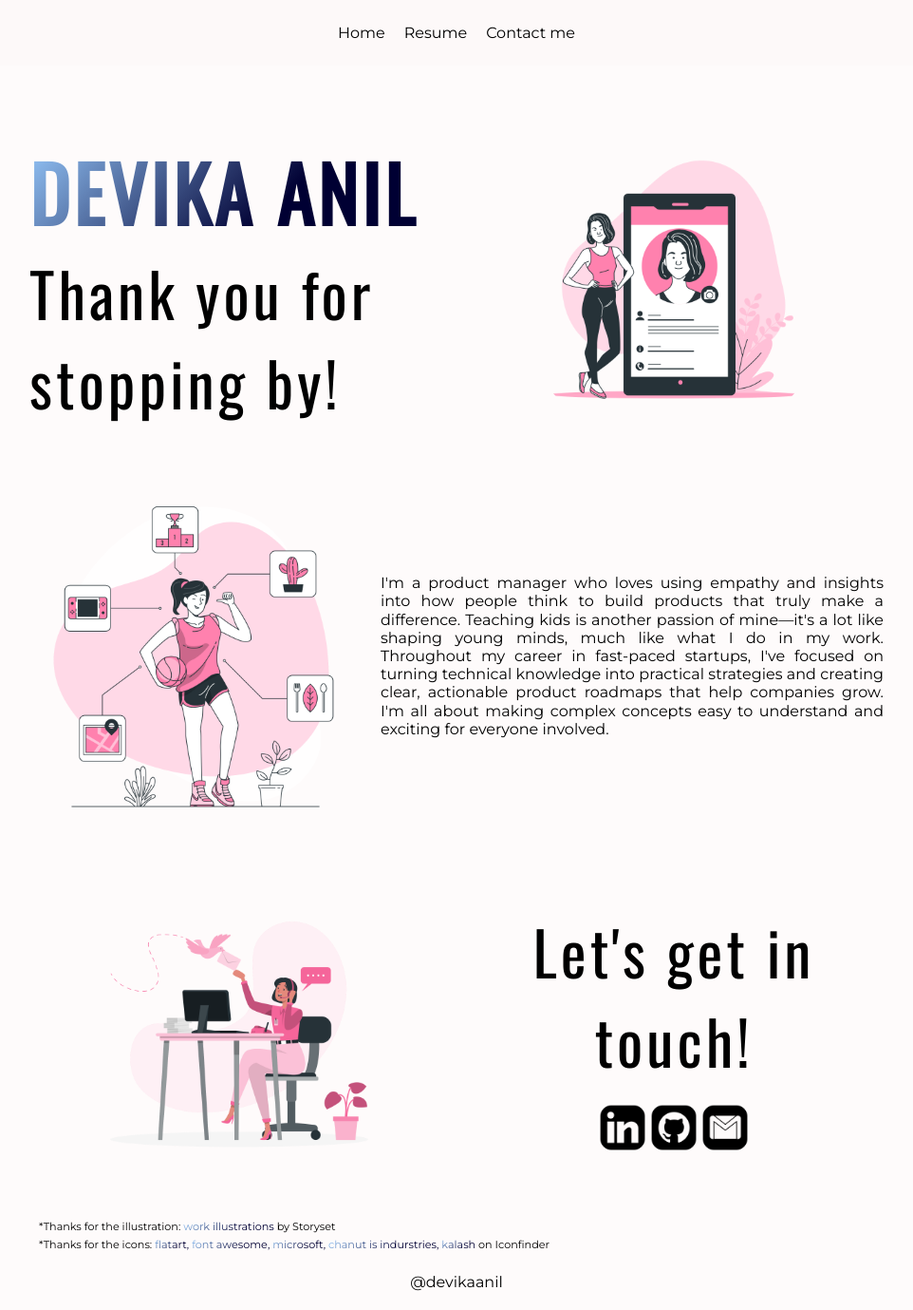
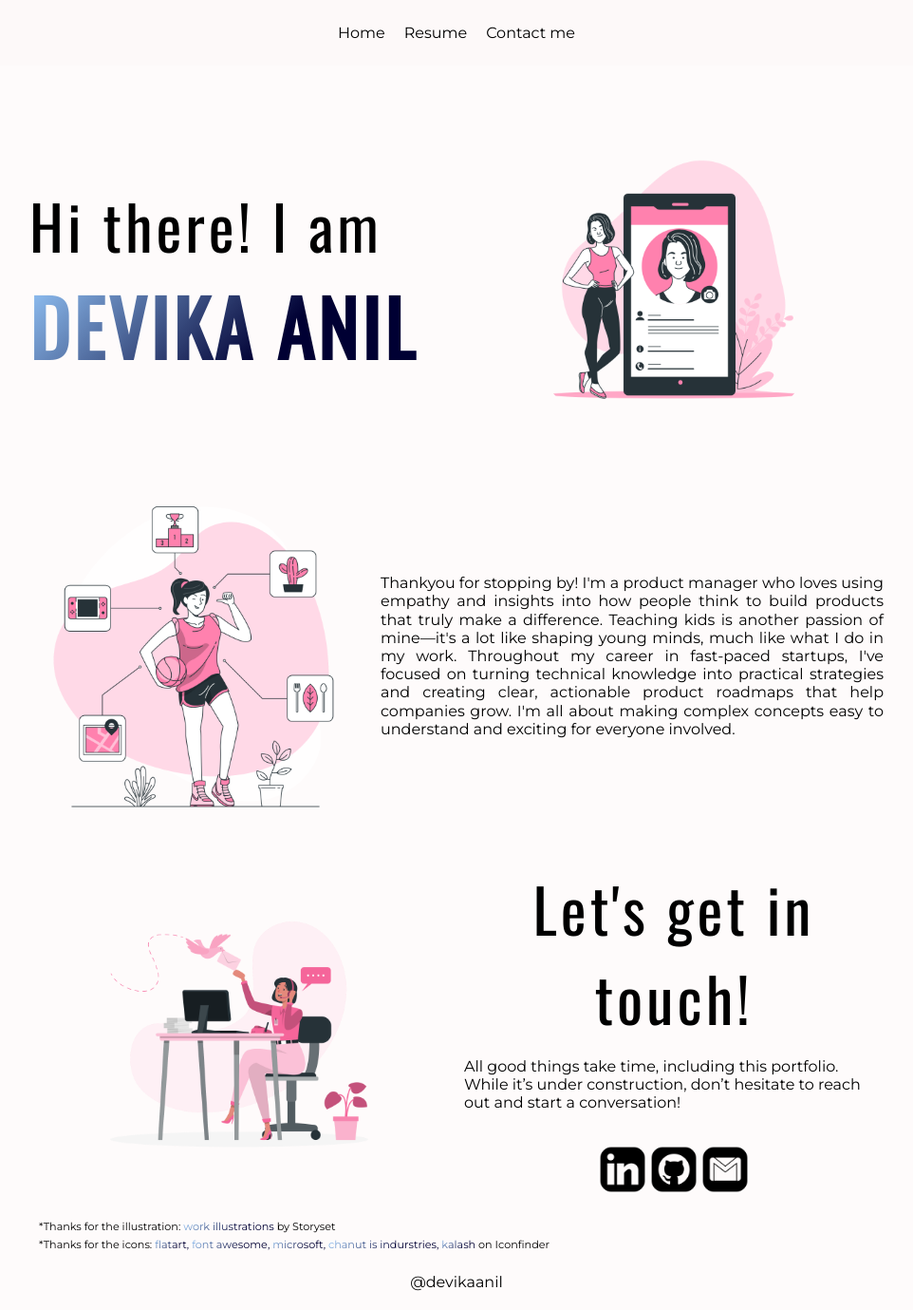
Before and after one commit to iluskaland/portfolio-template, a plain HTML site: page index.html in a window 1280 px wide. Shown: the whole page at 95% size, without its empty margins (159-1121 px from the left). Drawn offline with nearby package versions, Linux system fonts and the light colour scheme.

Commit message:
Update index.html

```diff
--- a/index.html
+++ b/index.html
@@ -47,8 +47,8 @@
     <!-- introduction -->
     <header class="grid-system-2 w-900 padding">
         <section class="align-center">
+            <h1 class="medium-spacing"> Hi there! I am </h1>
             <h1 class="large">Devika Anil</h1>
-            <h1 class="medium-spacing"> Thank you for stopping by! </h1>
             <!--<p class="justify">That large class above is only suitable for short names/nicknames. If you want to display
                 your full name there, consider using the "medium-spacing" and "colorful-letter" classes instead, to
                 maintain responsiveness.</p>-->
@@ -72,7 +72,7 @@
             <img class="max-width max-height" src="assets/about-me.png" alt="about-me-logo">
         </section>
         <section class="justify align-center">
-            <p>I'm a product manager who loves using empathy and insights into how people think to build products that truly make a difference. Teaching kids is another passion of mine—it's a lot like shaping young minds, much like what I do in my work. Throughout my career in fast-paced startups, I've focused on turning technical knowledge into practical strategies and creating clear, actionable product roadmaps that help companies grow. I'm all about making complex concepts easy to understand and exciting for everyone involved.</p>
+            <p>Thankyou for stopping by! I'm a product manager who loves using empathy and insights into how people think to build products that truly make a difference. Teaching kids is another passion of mine—it's a lot like shaping young minds, much like what I do in my work. Throughout my career in fast-paced startups, I've focused on turning technical knowledge into practical strategies and creating clear, actionable product roadmaps that help companies grow. I'm all about making complex concepts easy to understand and exciting for everyone involved.</p>
             <!--<p class="padding-top"><a href="about-me.html" class="button-outline">More info</a></p> -->
         </section>
     </section>
@@ -167,6 +167,7 @@
         </section>
         <section class="margin-auto align-center">
             <h1 class="medium-spacing center">Let's get in touch!<span></span></h1>
+            <p> All good things take time, including this portfolio. While it’s under construction, don’t hesitate to reach out and start a conversation! </p>
             <section class="box-contact margin-auto padding-top">
                 <span>
                     <a href="https://www.linkedin.com/in/devika-anil" target="_blank"><img class="logo" src="assets/linkedin.png"
```
